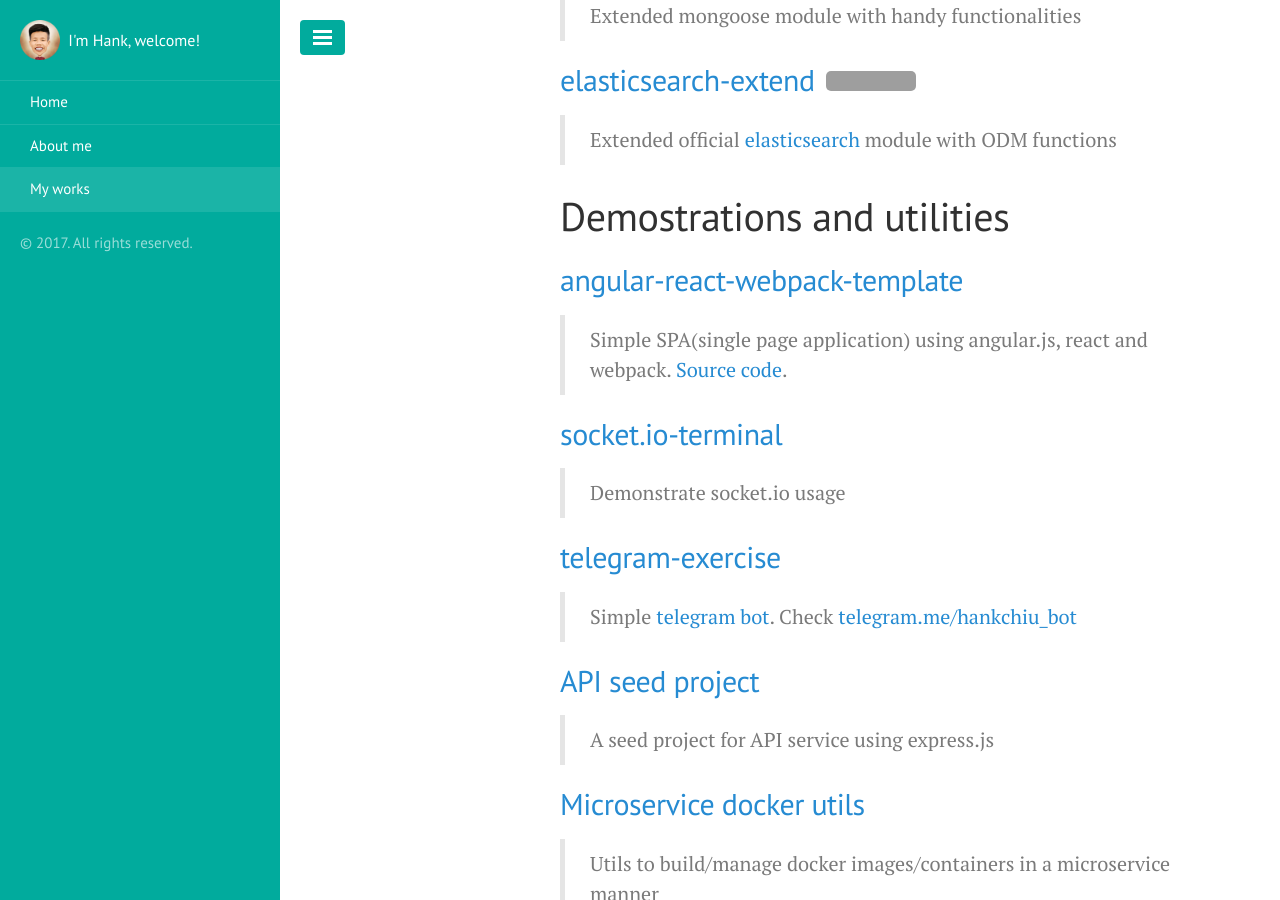
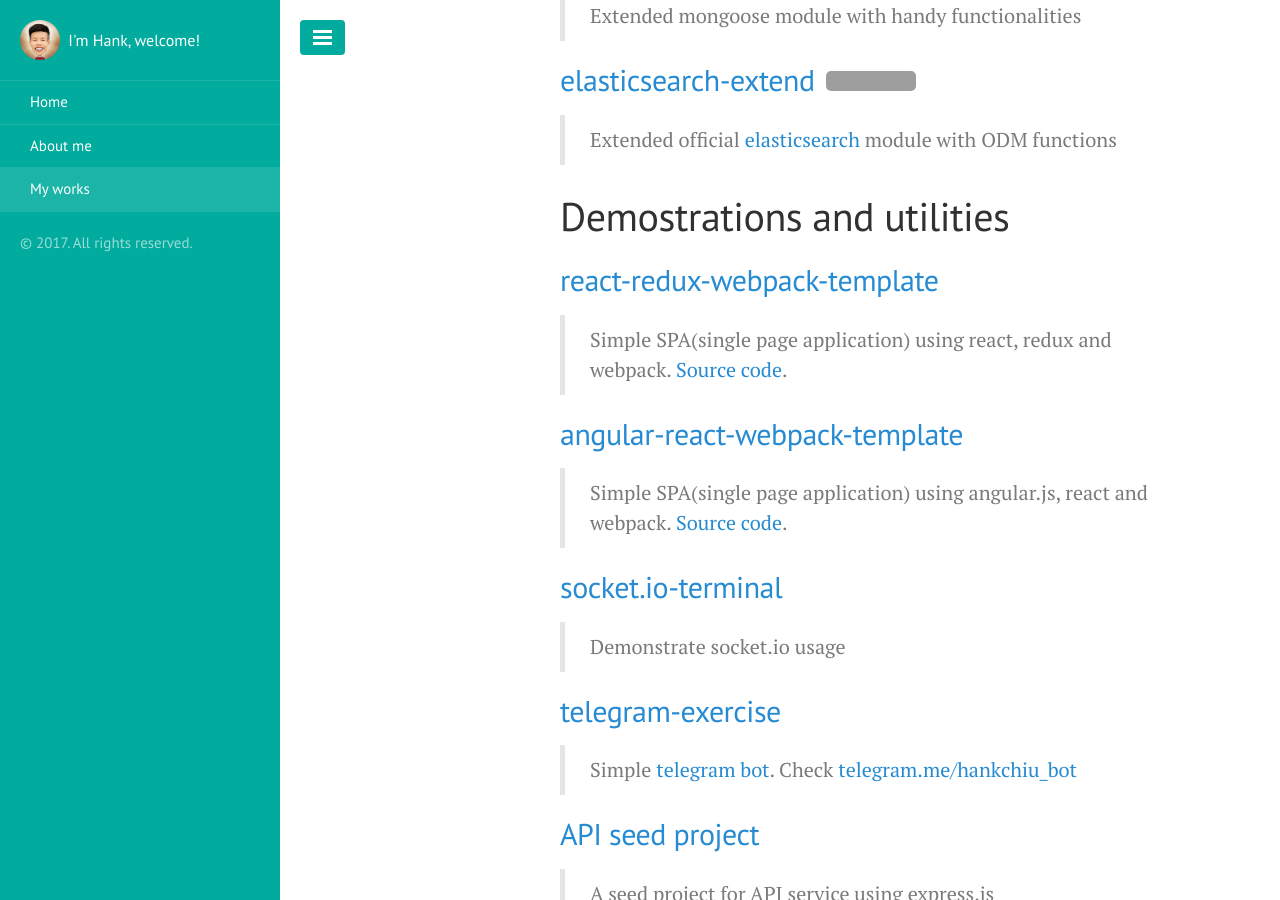
Before and after one commit to hankchiutw/hankchiutw.github.io, a Jekyll site: the page built from my-works.md, in a window 1280 px wide and 900 px high, scrolled down 540 px. Built offline with Jekyll 4.4.1, drawn with Linux system fonts in a browser that asks for light colours; grey boxes are pictures that could not be loaded.

Commit message:
add react-redux-webpack-template

```diff
--- a/my-works.md
+++ b/my-works.md
@@ -18,6 +18,9 @@ layout: page
 
 # Demostrations and utilities
 
+## [react-redux-webpack-template](https://hankchiutw.github.io/react-redux-webpack-template)
+> Simple SPA(single page application) using react, redux and webpack. [Source code](https://github.com/hankchiutw/react-redux-webpack-template).
+
 ## [angular-react-webpack-template](https://hankchiutw.github.io/angular-react-webpack-template)
 > Simple SPA(single page application) using angular.js, react and webpack. [Source code](https://github.com/hankchiutw/angular-react-webpack-template).
 
```
